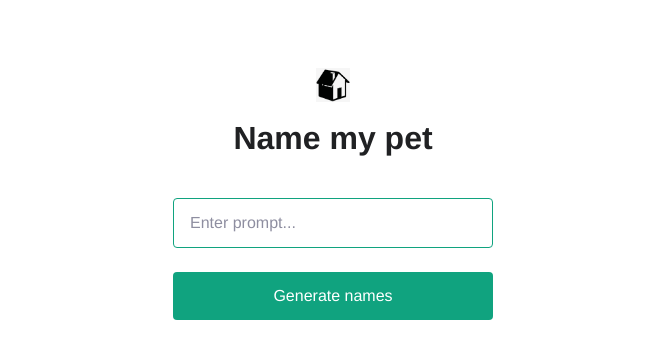
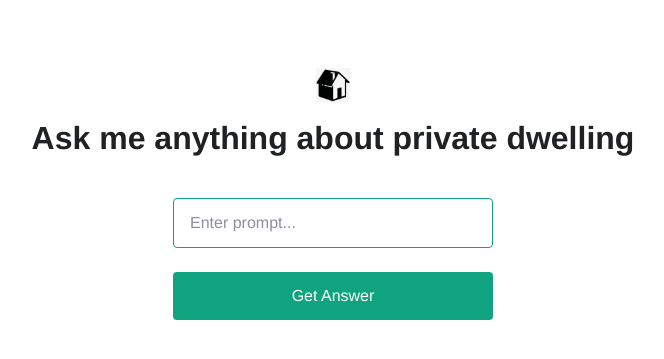
Before and after one commit to dejanu/arhcbuildr, a Flask app: page / in a window 1280 px wide. Shown: the top 359 px of the page, without its empty margins (307-971 px from the left). Run offline with Flask 2, Linux system fonts and the light colour scheme; some web fonts are replaced.

Commit message:
update prompt handling

```diff
--- a/openai-quickstart-python/app.py
+++ b/openai-quickstart-python/app.py
@@ -10,32 +10,24 @@ openai.api_key = os.getenv("OPENAI_API_KEY")
 
 @app.route("/", methods=("GET", "POST"))
 def index():
+    """ get the prompt from the user and return the result"""
     if request.method == "POST":
-        animal = request.form["animal"]
+        question = request.form["prompt"]
         response = openai.Completion.create(
             model="text-davinci-003",
-            prompt=generate_prompt(animal),
+            prompt=question,
             temperature=0.6,
+            max_tokens=100
         )
         return redirect(url_for("index", result=response.choices[0].text))
-
     result = request.args.get("result")
     return render_template("index.html", result=result)
 
 
-def generate_prompt(animal):
-    return """Suggest three names for an animal that is a superhero.
-
-Animal: Cat
-Names: Captain Sharpclaw, Agent Fluffball, The Incredible Feline
-Animal: Dog
-Names: Ruff the Protector, Wonder Canine, Sir Barks-a-Lot
-Animal: {}
-Names:""".format(
-        animal.capitalize()
-    )
 
 @app.route("/models", methods=["GET"])
 def models():
     """ return a list of models """
-    return render_template("models.html", models=openai.Model.list())
+    available_models = openai.Model.list()
+    model_names = [model['id'] for model in available_models['data']]
+    return render_template("models.html", models=model_names)
--- a/openai-quickstart-python/templates/index.html
+++ b/openai-quickstart-python/templates/index.html
@@ -10,10 +10,10 @@
 
 <body>
   <img src="{{ url_for('static', filename='house.png') }}" class="icon" />
-  <h3>Name my pet</h3>
+  <h3>Ask me anything about private dwelling</h3>
   <form action="/" method="post">
-    <input type="text" name="animal" placeholder="Enter prompt..." required />
-    <input type="submit" value="Generate names" />
+    <input type="text" name="prompt" placeholder="Enter prompt..." required />
+    <input type="submit" value="Get Answer" />
   </form>
   {% if result %}
   <div class="result">{{ result }}</div>
--- a/openai-quickstart-python/templates/models.html
+++ b/openai-quickstart-python/templates/models.html
@@ -5,6 +5,7 @@
 
 <body>
     <h1>OpenAI models</h1>
+     <a href="/">Back to homepage</a>
     <ul>
         {% for model in models %}
         <li><a href="/models/{{ model }}">{{ model }}</a></li>
```
Also changed, not shown: openai-quickstart-python/README.md.
